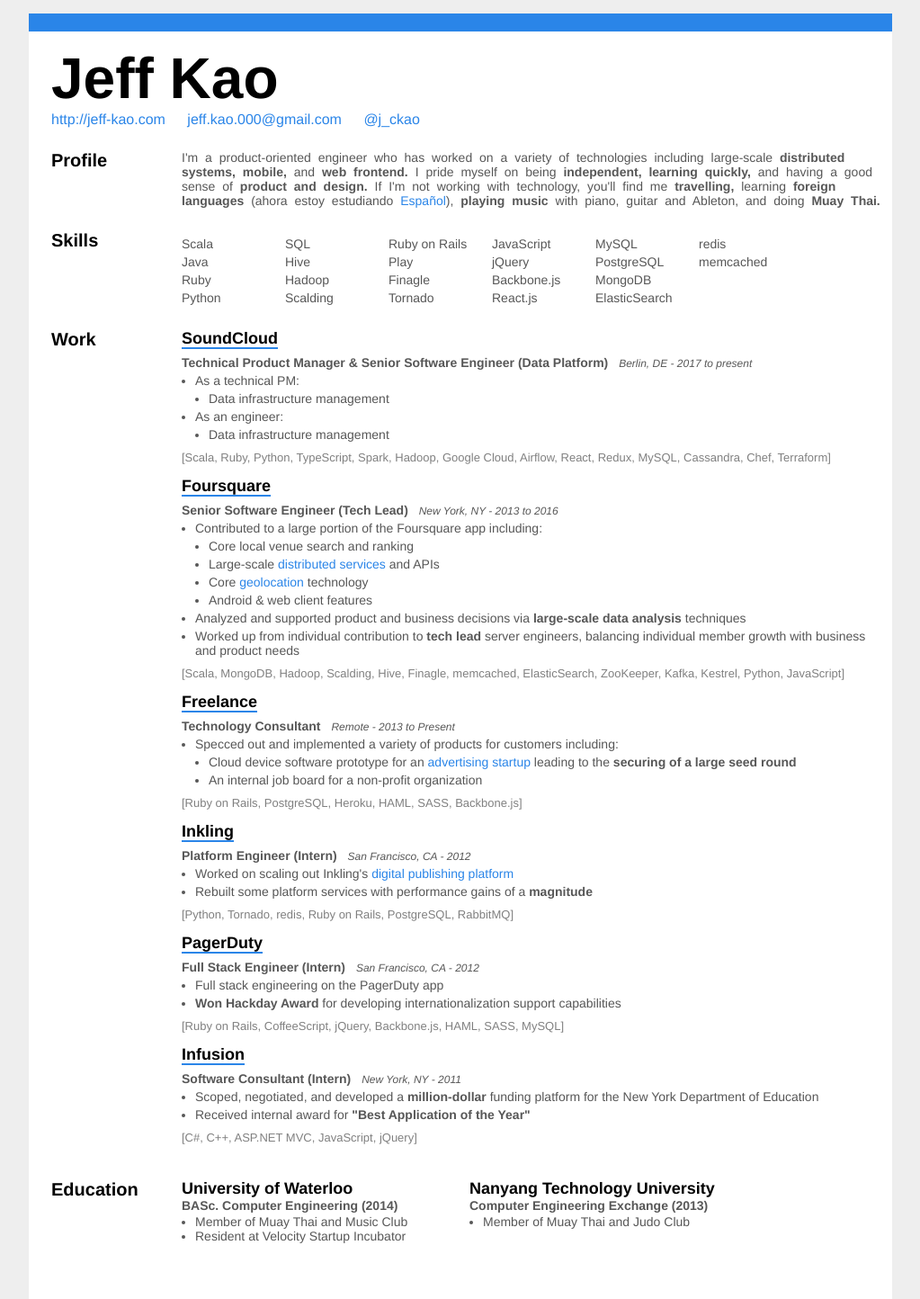
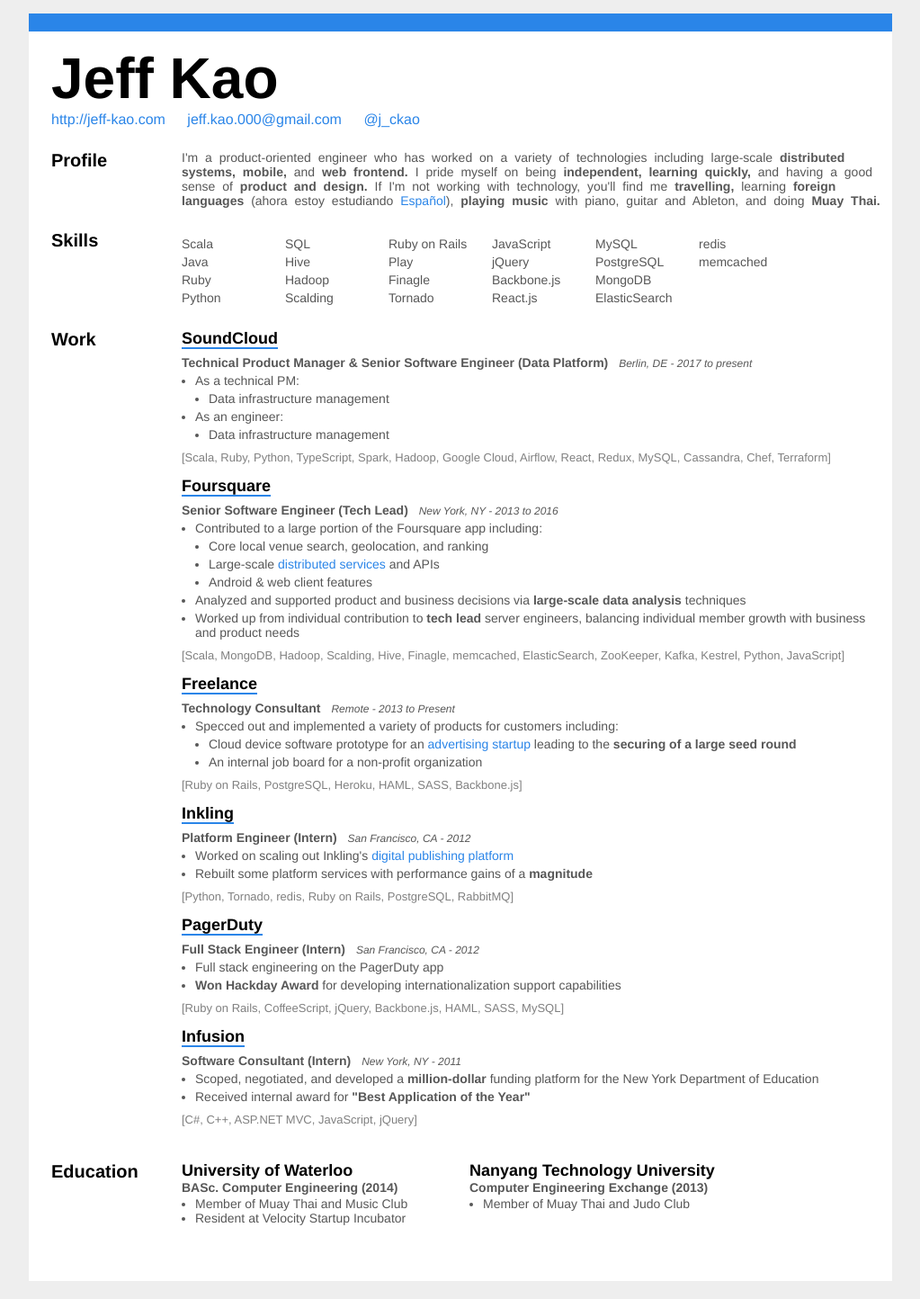
Before and after one commit to jkao/jkao.github.io, a Jekyll site: the page resume.html, which Jekyll copies as it is, in a window 1280 px wide. Shown: the whole page at 90% size, without its empty margins (128-1151 px from the left). Built offline with Jekyll 4.4.1, drawn with Linux system fonts in a browser that asks for light colours.

Commit message:
Shorten Foursquare

```diff
--- a/resume.html
+++ b/resume.html
@@ -311,16 +311,11 @@
                 <li>
                   Contributed to a large portion of the Foursquare app including:
                   <ul>
-                    <li>Core local venue search and ranking</li>
+                    <li>Core local venue search, geolocation, and ranking</li>
                     <li>
                       Large-scale
                       <a href='https://twitter.github.io/finagle/' target='_blank'>distributed services</a>
                       and APIs
-                    </li>
-                    <li>
-                      Core
-                      <a href='http://twofishes.net/' target='_blank'>geolocation</a>
-                      technology
                     </li>
                     <li>Android &amp; web client features</li>
                   </ul>
```
